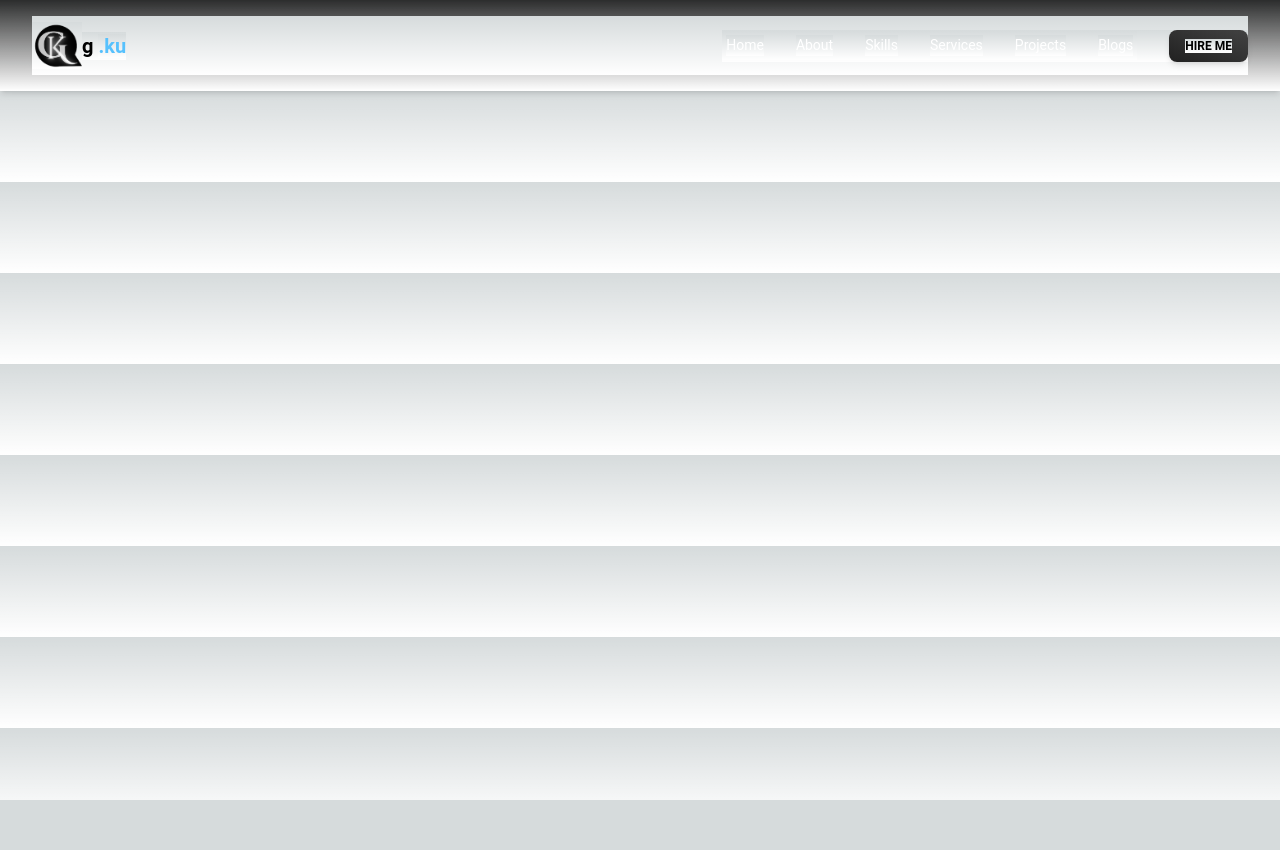
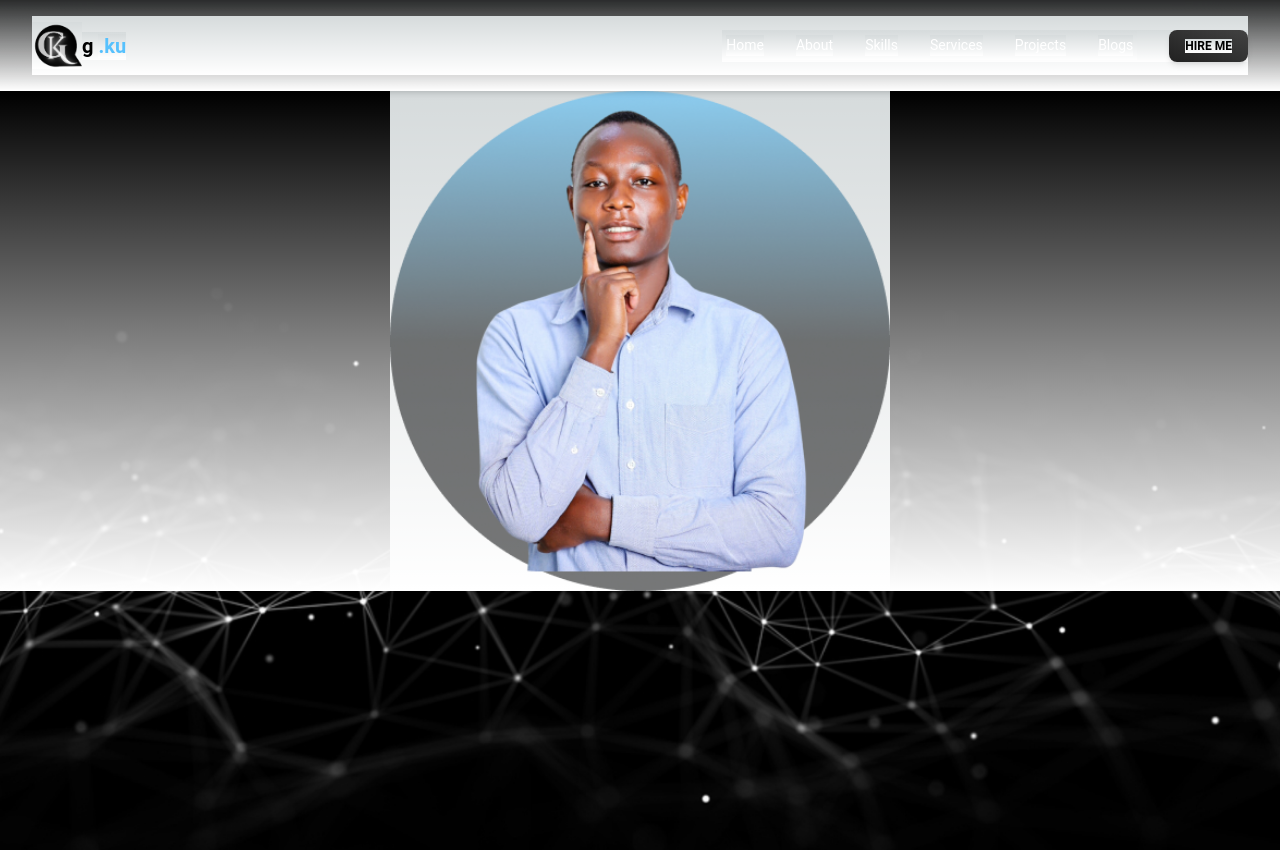
Before and after one commit to gilbert-ku/g.ku, a Next.js app: page / in a window 1280 px wide. Shown: the top 850 px of the page. Before the commit the page ends 800 px from the top, so only its background shows below. Built offline with nearby package versions, Linux system fonts and the light colour scheme.

Commit message:
add home-bg, profile image and set background image

```diff
--- a/app/globals.css
+++ b/app/globals.css
@@ -26,8 +26,15 @@
     rgb(var(--background-start-rgb));
 }
 
-@layer utilities {
+/* @layer utilities {
   .text-balance {
     text-wrap: balance;
   }
+} */
+
+.home-pg {
+  background-image: url("/home-bg.png");
+  background-position: center;
+  background-repeat: no-repeat;
+  background-size: cover;
 }
--- a/app/page.jsx
+++ b/app/page.jsx
@@ -1,15 +1,24 @@
+import Image from "next/image";
 
 export default function Home() {
   return (
-    // <main className="flex min-h-screen flex-col items-center justify-between p-24">
-    // {/* // <main> */}
+    // <main className=" home-pg flex min-h-screen flex-col items-center justify-between" >
+    <main className=" home-pg  min-h-screen ">
+      <div className="flex justify-around bg-transparent">
 
-    //   <div>
-    //     <h1>Hello Gilbert. welcome to my new portfolio</h1>
-    //   </div>
-    // </main>
 
-    <>
-    </>
+        <Image
+        src="/profile-image.png"
+        width={500}
+        height={500}
+        alt="profile image"
+
+        />
+
+
+      </div>
+    </main>
+
+
   );
 }
```
Also changed, not shown: public/home-bg.png (added), public/profile-image.png (added).
